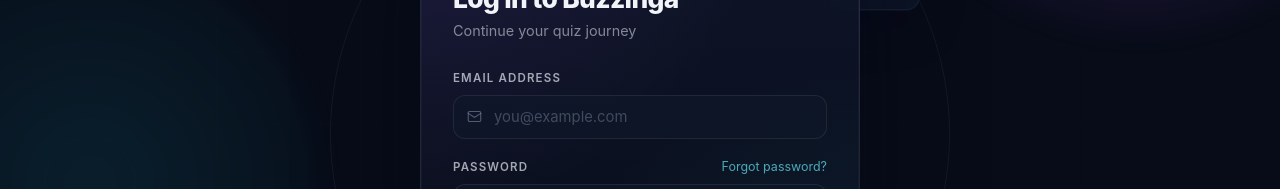
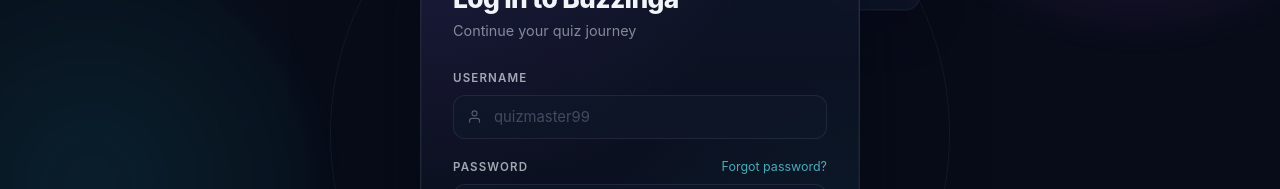
Before and after one commit to AdityaDotEnv/Buzzinga, a React (Vite) app in the folder frontend/: page /login in a window 1280 px wide. Shown: the part 309-498 px from the top of the page. Built offline with nearby package versions, Linux system fonts and the light colour scheme.

Commit message:
refactor: changed auth to be username based

```diff
--- a/frontend/src/pages/auth/LoginPage.tsx
+++ b/frontend/src/pages/auth/LoginPage.tsx
@@ -4,7 +4,7 @@
 import { Navbar } from "../../components/layout/Navbar";
 
 export function LoginPage() {
-  const [email, setEmail] = useState("");
+  const [username, setUsername] = useState("");
   const [password, setPassword] = useState("");
   const [error, setError] = useState("");
   const [loading, setLoading] = useState(false);
@@ -27,7 +27,7 @@
       const res = await fetch("http://localhost:5000/api/auth/login", {
         method: "POST",
         headers: { "Content-Type": "application/json" },
-        body: JSON.stringify({ email, password }),
+        body: JSON.stringify({ username, password }),
       });
       const data = await res.json();
 
@@ -115,8 +115,8 @@
           {/* Form */}
           <form onSubmit={handleLogin} className={styles.authForm} noValidate>
             <div className={styles.fieldGroup}>
-              <label className={styles.fieldLabel} htmlFor="login-email">
-                Email Address
+              <label className={styles.fieldLabel} htmlFor="login-username">
+                Username
               </label>
               <div className={styles.inputWrap}>
                 <svg
@@ -131,17 +131,17 @@
                   strokeLinejoin="round"
                   aria-hidden="true"
                 >
-                  <rect x="2" y="4" width="20" height="16" rx="2" />
-                  <path d="m22 7-8.97 5.7a1.94 1.94 0 0 1-2.06 0L2 7" />
+                  <path d="M20 21v-2a4 4 0 0 0-4-4H8a4 4 0 0 0-4 4v2" />
+                  <circle cx="12" cy="7" r="4" />
                 </svg>
                 <input
-                  id="login-email"
-                  type="email"
-                  value={email}
-                  onChange={(e) => setEmail(e.target.value)}
+                  id="login-username"
+                  type="text"
+                  value={username}
+                  onChange={(e) => setUsername(e.target.value)}
                   className={styles.authInput}
-                  placeholder="you@example.com"
-                  autoComplete="email"
+                  placeholder="quizmaster99"
+                  autoComplete="username"
                   required
                 />
               </div>
--- a/frontend/src/pages/auth/SignupPage.tsx
+++ b/frontend/src/pages/auth/SignupPage.tsx
@@ -166,7 +166,7 @@
 
             <div className={styles.fieldGroup}>
               <label className={styles.fieldLabel} htmlFor="signup-email">
-                Email Address
+                Email Address <span style={{ opacity: 0.45, fontWeight: 400, textTransform: 'none', letterSpacing: 0 }}>(optional)</span>
               </label>
               <div className={styles.inputWrap}>
                 <svg
@@ -192,7 +192,6 @@
                   className={styles.authInput}
                   placeholder="you@example.com"
                   autoComplete="email"
-                  required
                 />
               </div>
             </div>
```
Also changed, not shown: 2 other files (tests, documents, lock files or other folders).
